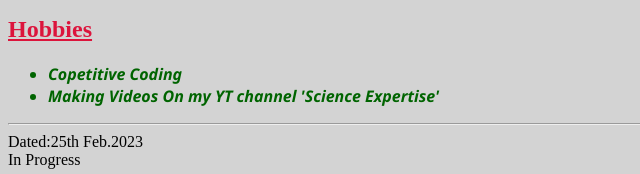
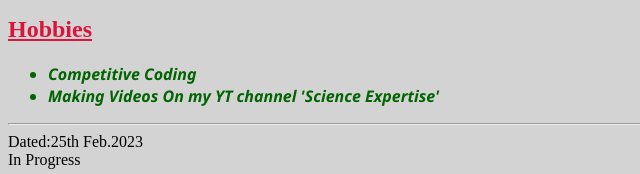
Before and after one commit to sumantkr09/resumeProject-1, a plain HTML site: page index.html in a window 1280 px wide. Shown: the part 971-1145 px from the top of the page, 0-640 px from the left. Drawn offline with Linux system fonts and the light colour scheme.

Commit message:
changes spelling error

```diff
--- a/index.html
+++ b/index.html
@@ -142,7 +142,7 @@
         </ul>
         <h2>Hobbies</h2>
         <ul>
-            <li>Copetitive Coding</li>
+            <li>Competitive Coding</li>
             <li>Making Videos On my YT channel 'Science Expertise' </li>
         </ul>
     </div>
```
